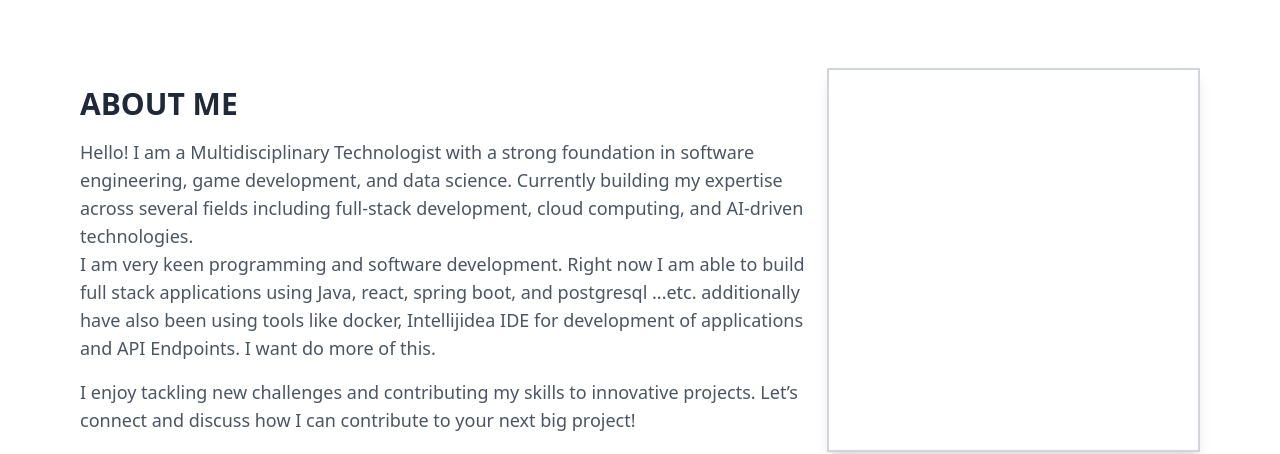
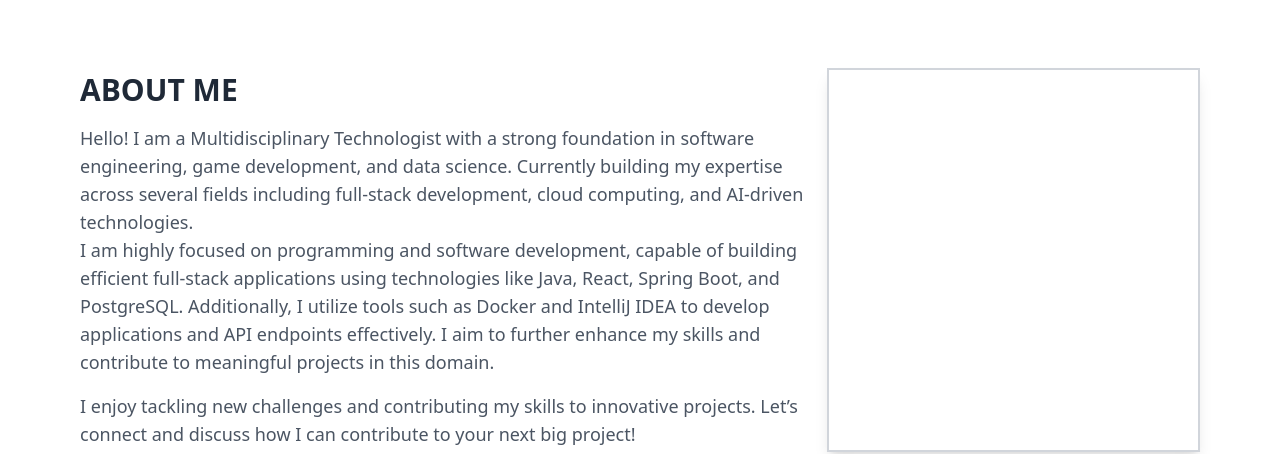
Before and after one commit to Tejastr888/portfolio, a React (Vite) app: page / in a window 1280 px wide. Shown: the part 1620-2074 px from the top of the page. Built offline with nearby package versions, Linux system fonts and the light colour scheme; no server answers.

Commit message:
updated about section

```diff
--- a/src/components/About.jsx
+++ b/src/components/About.jsx
@@ -21,8 +21,7 @@ const About = () => {
               including full-stack development, cloud computing, and AI-driven
               technologies.
               <br />
-              I am very keen programming and software development. Right now I am able to build full stack applications using Java, react, spring boot, and postgresql ...etc.
-              additionally have also been using tools like docker, Intellijidea IDE for development of applications and API Endpoints. I want do more of this.
+              I am highly focused on programming and software development, capable of building efficient full-stack applications using technologies like Java, React, Spring Boot, and PostgreSQL. Additionally, I utilize tools such as Docker and IntelliJ IDEA to develop applications and API endpoints effectively. I aim to further enhance my skills and contribute to meaningful projects in this domain.
             </p>
             <p className="text-lg text-gray-600 mt-4">
               I enjoy tackling new challenges and contributing my skills to
```
